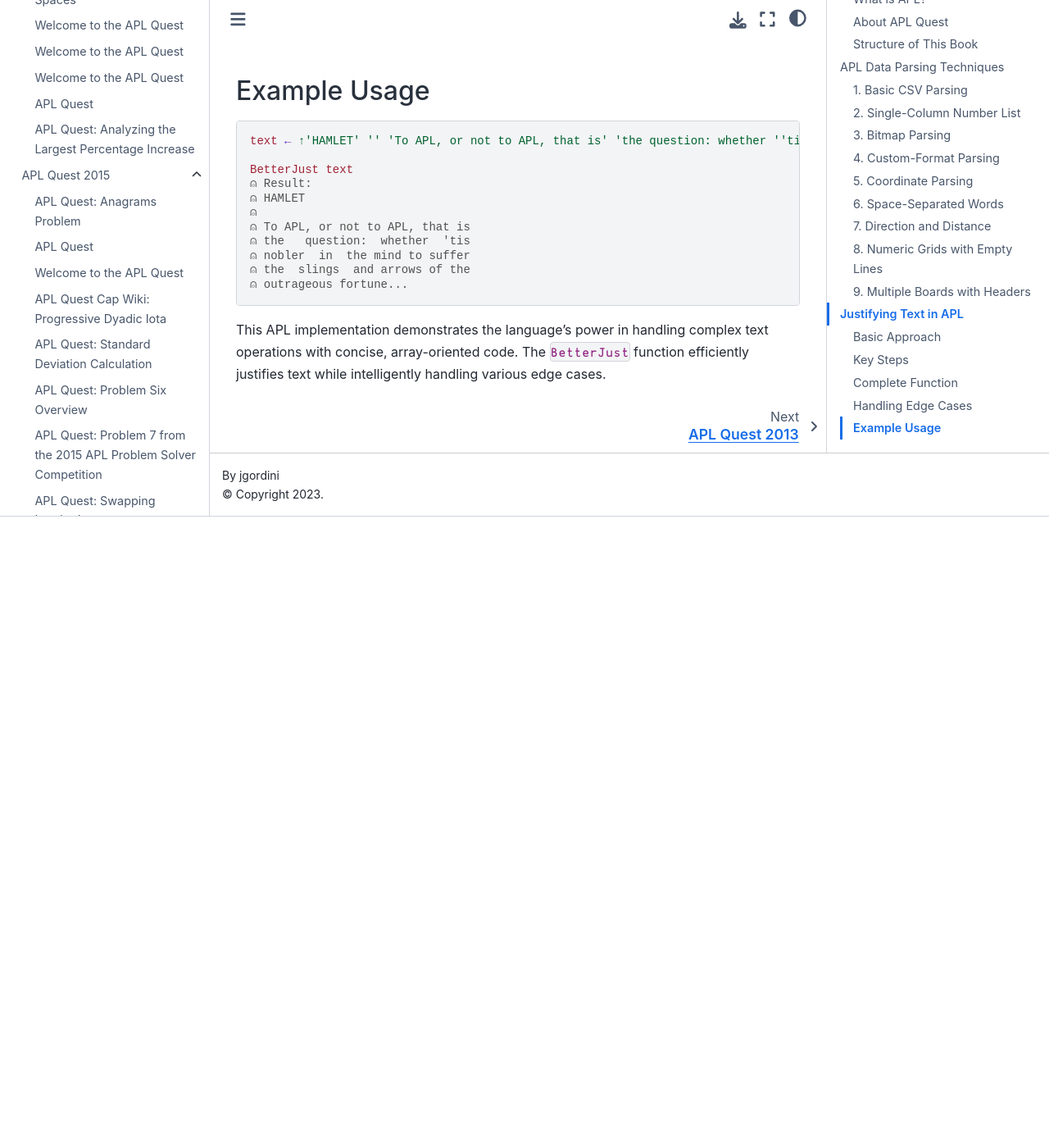
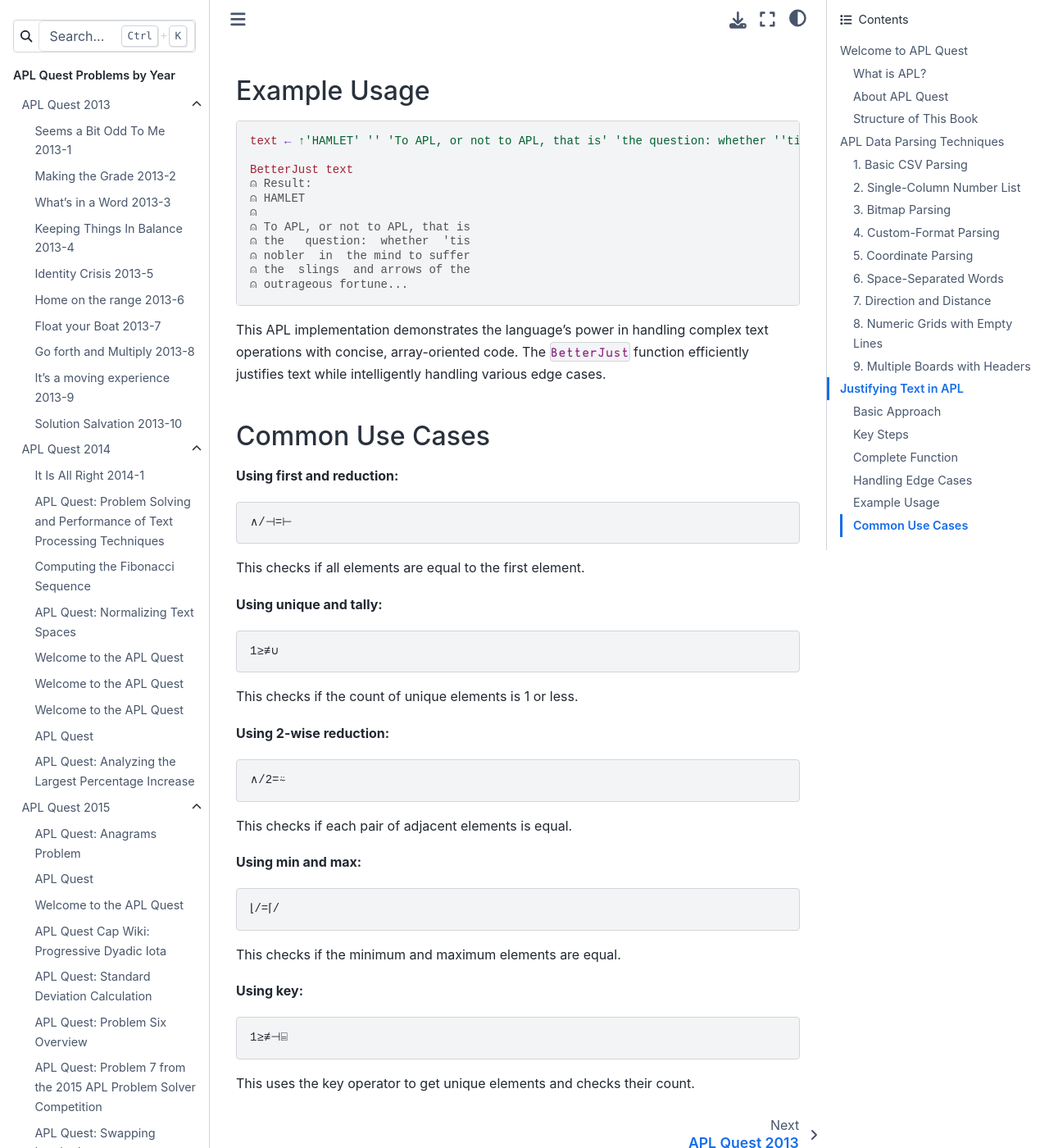
Before and after one commit to jgordini/apl-quest-notes, a Jupyter Book: the page built from intro.md, in a window 1280 px wide and 1400 px high, scrolled down 6621 px. Shown: the whole window at 82% size. Built offline with Jupyter Book 1.0.4 settings and Sphinx 7.4.7 and the Sphinx Book theme 1.1.4, drawn with Linux system fonts in a browser that asks for light colours; pages that are not in the unit, such as notebooks, are missing from menus; before the commit the page ends 7251 px from its top, so only the background shows below that.

Commit message:
intro alg thought

````diff
--- a/intro.md
+++ b/intro.md
@@ -300,3 +300,45 @@ BetterJust text
 ```
 
 This APL implementation demonstrates the language's power in handling complex text operations with concise, array-oriented code. The `BetterJust` function efficiently justifies text while intelligently handling various edge cases.
+
+## Common Use Cases
+
+**Using first and reduction:**
+
+```
+∧/⊣=⊢
+```
+
+This checks if all elements are equal to the first element.
+
+**Using unique and tally:**
+
+```
+1≥≢∪
+```
+
+This checks if the count of unique elements is 1 or less.
+
+**Using 2-wise reduction:**
+
+```
+∧/2=⍨
+```
+
+This checks if each pair of adjacent elements is equal.
+
+**Using min and max:**
+
+```
+⌊/=⌈/
+```
+
+This checks if the minimum and maximum elements are equal.
+
+**Using key:**
+
+```
+1≥≢⊣⌸
+```
+
+This uses the key operator to get unique elements and checks their count.
````
Also changed, not shown: 3 other files.
